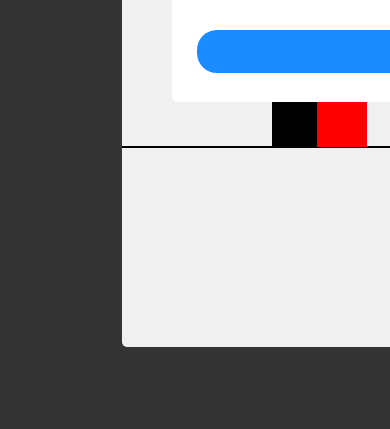
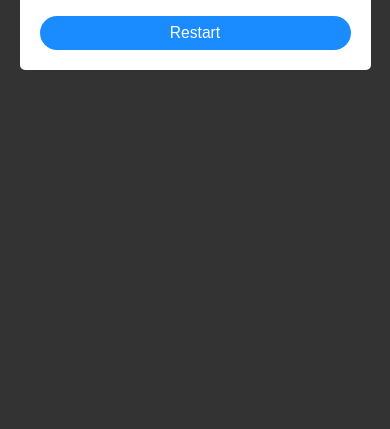
Before and after one commit to indymoorcroft/games, a plain HTML site: page jump-the-cube/index.html in a window 390 px wide. Shown: the part 415-844 px from the top of the page. Drawn offline with Linux system fonts and the light colour scheme.

Commit message:
cube game made easier to play and mobile friendly

```diff
--- a/jump-the-cube/cube.css
+++ b/jump-the-cube/cube.css
@@ -6,9 +6,8 @@
 body {
   background-color: #333;
   color: white;
-  height: 100vh;
-  width: 100vh;
-  position: fixed;
+  height: 100%;
+  width: 100%;
   display: flex;
   flex-direction: column;
   justify-content: center;
@@ -19,6 +18,10 @@ body {
 #canvas {
   border-radius: 5px;
   background-color: #f0f0f0;
+  width: 90vw;
+  height: 60vw;
+  max-width: 600px;
+  max-height: 400px;
 }
 
 #overlay {
@@ -36,15 +39,19 @@ body {
 
 #overlay #card {
   background-color: white;
-  width: 500px;
-  height: 190px;
+  width: 80%;
+  max-width: 500px;
+  height: auto;
+  padding: 20px;
   border-radius: 5px;
   animation: cardIn 1s forwards;
   display: none;
+  text-align: center;
 }
 
 #overlay #card > p {
-  font-size: 50px;
+  font-size: 6vw;
+  /* max-font-size: 50px; */
   margin-top: 10px;
   user-select: none;
 }
@@ -55,9 +62,10 @@ body {
   border: none;
   background-color: #1a8cff;
   padding: 10px;
-  width: 90%;
+  width: 100%;
   border-radius: 20px;
-  font-size: 20px;
+  font-size: 4vw;
+  /* max-font-size: 20px; */
   cursor: pointer;
 }
 
@@ -71,3 +79,27 @@ body {
     transform: translateY(0px);
   }
 }
+
+@media (max-width: 600px) {
+  body {
+    padding: 10px;
+  }
+
+  #canvas {
+    width: 100%;
+    height: 70vw;
+  }
+
+  #overlay #card {
+    width: 90%;
+  }
+
+  #overlay #card > p {
+    font-size: 5vw;
+  }
+
+  #overlay #card > button {
+    font-size: 4vw;
+    padding: 8px;
+  }
+}
--- a/jump-the-cube/cube.js
+++ b/jump-the-cube/cube.js
@@ -49,15 +49,18 @@ function getRandomNumber(min, max) {
 }
 
 function randomNumberInterval(timeInterval) {
+  const minDelay = 800;
+  const maxDelay = timeInterval + presetTime * 1.5;
+
   let returnTime = timeInterval;
 
   if (Math.random() < 0.5) {
-    returnTime += getRandomNumber(presetTime / 3, presetTime * 1.5);
+    returnTime += getRandomNumber(presetTime / 3, maxDelay);
   } else {
-    returnTime -= getRandomNumber(presetTime / 3, presetTime * 1.5);
+    returnTime -= getRandomNumber(presetTime / 3, maxDelay);
   }
 
-  return returnTime;
+  return Math.max(returnTime, minDelay);
 }
 
 class Player {
@@ -66,7 +69,7 @@ class Player {
     this.y = y;
     this.size = size;
     this.color = color;
-    this.jumpHeight = 12;
+    this.jumpHeight = 14;
     this.shouldJump = false;
     this.jumpCounter = 0;
     this.spin = 0;
@@ -182,11 +185,11 @@ function isPastBlock(player, block) {
 }
 
 function shouldIncreaseSpeed() {
-  if (scoreIncrement + 10 === score) {
+  if (scoreIncrement + 5 === score) {
     scoreIncrement = score;
-    enemySpeed++;
+    enemySpeed += 0.5;
 
-    presetTime >= 100 ? (presetTime -= 100) : (presetTime = presetTime / 2);
+    presetTime = Math.max(200, presetTime - 50);
 
     arrayBlocks.forEach((block) => {
       block.slideSpeed = enemySpeed;
```
